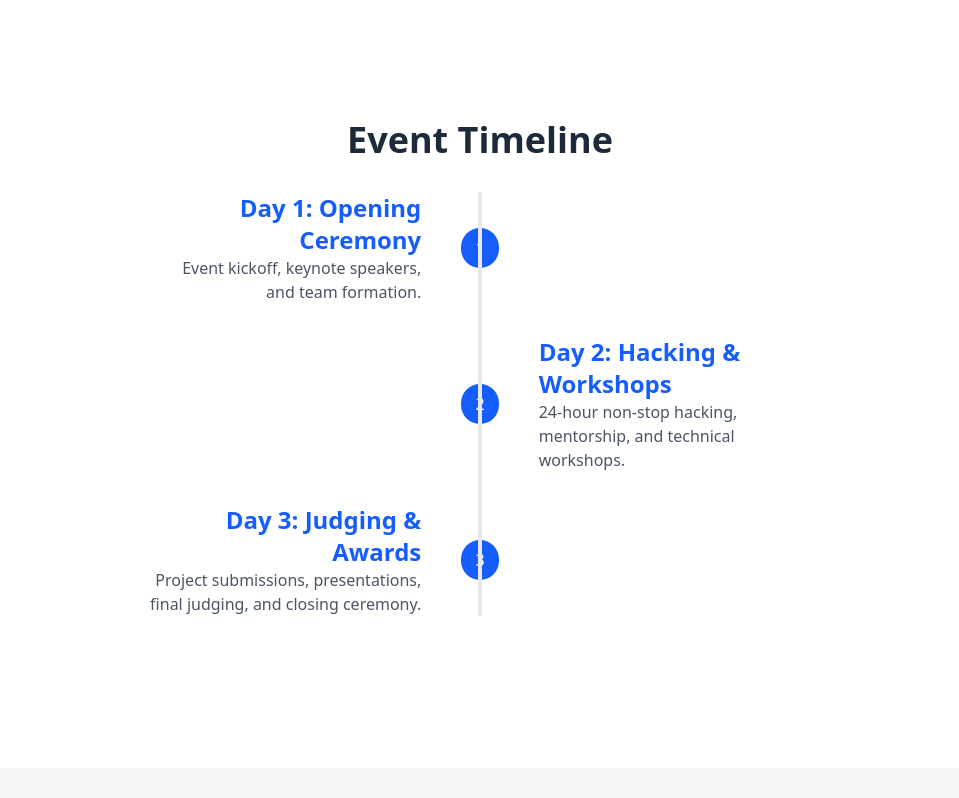
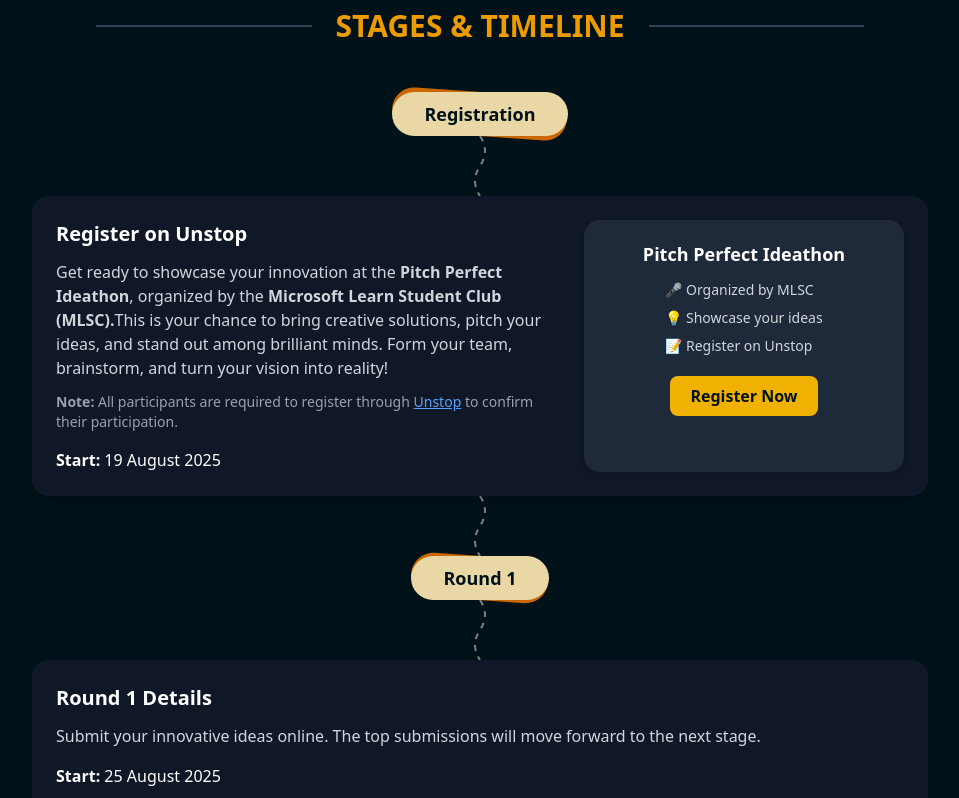
Before and after one commit to Microsoft-Learn-Students-Club/Ideathon-website, a React (Vite) app: page / in a window 1280 px wide. Shown: the part 1700-2498 px from the top of the page, without its empty margins (160-1119 px from the left). Built offline with nearby package versions, Linux system fonts and the light colour scheme.

Commit message:
made changes in timeline, basic structure done

```diff
--- /dev/null
+++ b/src/components/TiltedPill.jsx
@@ -0,0 +1,25 @@
+import React from "react";
+
+const TiltedPill = ({
+  title,
+  bgColor = "bg-gray-400",        // Foreground pill color
+  tiltedBgColor = "bg-white",      // Tilted background color
+}) => {
+  return (
+    <div className="relative inline-block">
+      {/* Tilted background */}
+      <div
+        className={`absolute inset-0 rounded-full transform rotate-4 ${tiltedBgColor}`}
+      ></div>
+
+      {/* Foreground pill */}
+      <div
+        className={`relative ${bgColor} text-black px-8 py-2 rounded-full text-lg font-semibold`}
+      >
+        {title}
+      </div>
+    </div>
+  );
+};
+
+export default TiltedPill;
--- a/src/components/Timeline.jsx
+++ b/src/components/Timeline.jsx
@@ -1,37 +1,137 @@
-import React from 'react';
+import React from "react";
+import TiltedPill from "./TiltedPill";
+
+const GroovyConnector = ({ color = "gray", height = 40}) => {
+  return (
+    <svg
+      width="40"
+      height={height}
+      viewBox={`0 0 40 ${height}`}
+      fill="none"
+      xmlns="http://www.w3.org/2000/svg"
+      className="mx-auto"
+    >
+      <path
+        d={`M20 0 Q 30 ${height / 4}, 20 ${height / 2} T 20 ${height}`}
+        stroke={color}
+        strokeWidth="2"
+        strokeDasharray="6 6"
+        fill="transparent"
+      />
+    </svg>
+  );
+};
 
 const Timeline = () => {
   return (
-        <div id="timeline" className="min-h-screen flex items-center justify-center bg-white dark:bg-gray-900 p-8">
-            <div className="text-center max-w-2xl">
-                <h2 className="text-4xl font-bold text-gray-800 dark:text-white mb-8">Event Timeline</h2>
-                <div className="relative">
-                    <div className="border-l-4 border-gray-200 dark:border-gray-700 absolute h-full left-1/2 -translate-x-1/2"></div>
-                    <div className="grid gap-8">
-                        <div className="flex flex-col md:flex-row items-center justify-between">
-                            <div className="order-1 md:order-none w-full md:w-1/2 md:pr-10 text-right">
-                                <h3 className="text-2xl font-semibold text-blue-600 dark:text-blue-400">Day 1: Opening Ceremony</h3>
-                                <p className="text-gray-600 dark:text-gray-400">Event kickoff, keynote speakers, and team formation.</p>
+    <div className="bg-black text-white min-h-screen flex flex-col items-center py-10">
+      {/* Section Heading */}
+      <h2 className="flex items-center text-3xl font-bold text-yellow uppercase mb-12 w-full max-w-3xl">
+        <span className="flex-grow h-[2px] bg-gray-700"></span>
+        <span className="px-6">Stages & Timeline</span>
+        <span className="flex-grow h-[2px] bg-gray-700"></span>
+      </h2>
+
+      <div className="flex flex-col items-center relative w-full">
+        {/* Registration Label */}
+        <TiltedPill title={"Registration"} bgColor="bg-cream" tiltedBgColor="bg-orange" />
+
+        {/* Connector line */}
+        <GroovyConnector color="gray" height={60} />
+
+        {/* Round 1 Card */}
+        <div className="bg-gray-900 rounded-2xl p-6 w-[90%] md:w-[70%] shadow-lg flex flex-col md:flex-row gap-6">
+          <div className="flex-1">
+            <h3 className="text-xl font-bold mb-3">Register on Unstop</h3>
+            <p className="text-gray-300 mb-3">
+              Get ready to showcase your innovation at the{" "}
+              <strong>Pitch Perfect Ideathon</strong>, organized by the{" "}
+              <strong>Microsoft Learn Student Club (MLSC).</strong>
+              This is your chance to bring creative solutions, pitch your ideas,
+              and stand out among brilliant minds. Form your team, brainstorm,
+              and turn your vision into reality!
+            </p>
+
+            <p className="text-sm text-gray-400">
+              <strong>Note:</strong> All participants are required to register
+              through{" "}
+              <a
+                href="https://unstop.com"
+                target="_blank"
+                rel="noopener noreferrer"
+                className="text-blue-400 underline"
+              >
+                Unstop
+              </a>{" "}
+              to confirm their participation.
+            </p>
+
+            <p className="mt-4">
+              <strong>Start:</strong> 19 August 2025
+            </p>
           </div>
-                            <div className="order-1 md:order-none w-10 h-10 rounded-full bg-blue-600 dark:bg-blue-400 flex items-center justify-center text-white">1</div>
-                            <div className="order-1 md:order-none w-full md:w-1/2 md:pl-10 text-left"></div>
-                        </div>
-                        <div className="flex flex-col md:flex-row items-center justify-between">
-                            <div className="order-1 md:order-none w-full md:w-1/2 md:pr-10 text-right"></div>
-                            <div className="order-1 md:order-none w-10 h-10 rounded-full bg-blue-600 dark:bg-blue-400 flex items-center justify-center text-white">2</div>
-                            <div className="order-1 md:order-none w-full md:w-1/2 md:pl-10 text-left">
-                                <h3 className="text-2xl font-semibold text-blue-600 dark:text-blue-400">Day 2: Hacking & Workshops</h3>
-                                <p className="text-gray-600 dark:text-gray-400">24-hour non-stop hacking, mentorship, and technical workshops.</p>
+
+          {/* Right side small card */}
+          <div className="bg-gray-800 rounded-2xl p-5 w-full md:w-80 shadow-md flex flex-col items-center relative">
+            <h4 className="text-lg font-bold mb-3">Pitch Perfect Ideathon</h4>
+
+            <ul className="space-y-2 text-gray-300 text-sm">
+              <li className="flex items-center gap-2">🎤 Organized by MLSC</li>
+              <li className="flex items-center gap-2">💡 Showcase your ideas</li>
+              <li className="flex items-center gap-2">📝 Register on Unstop</li>
+            </ul>
+
+            <button className="mt-5 bg-yellow-500 text-black px-5 py-2 rounded-lg font-semibold hover:bg-yellow-400 transition">
+              Register Now
+            </button>
           </div>
         </div>
-                        <div className="flex flex-col md:flex-row items-center justify-between">
-                            <div className="order-1 md:order-none w-full md:w-1/2 md:pr-10 text-right">
-                                <h3 className="text-2xl font-semibold text-blue-600 dark:text-blue-400">Day 3: Judging & Awards</h3>
-                                <p className="text-gray-600 dark:text-gray-400">Project submissions, presentations, final judging, and closing ceremony.</p>
       </div>
-                            <div className="order-1 md:order-none w-10 h-10 rounded-full bg-blue-600 dark:bg-blue-400 flex items-center justify-center text-white">3</div>
-                            <div className="order-1 md:order-none w-full md:w-1/2 md:pl-10 text-left"></div>
+
+      <GroovyConnector color="gray" height={60} />
+
+      <div className="flex flex-col items-center relative w-full">
+        {/* Round 1 Label */}
+        <TiltedPill title={"Round 1"} bgColor="bg-cream" tiltedBgColor="bg-orange" />
+
+        {/* Connector line */}
+        <GroovyConnector color="gray" height={60} />
+
+        {/* Round 1 Card */}
+        <div className="bg-gray-900 rounded-2xl p-6 w-[90%] md:w-[70%] shadow-lg flex flex-col md:flex-row gap-6">
+          <div className="flex-1">
+            <h3 className="text-xl font-bold mb-3">Round 1 Details</h3>
+            <p className="text-gray-300 mb-3">
+              Submit your innovative ideas online. The top submissions will move
+              forward to the next stage.
+            </p>
+
+            <p className="mt-4">
+              <strong>Start:</strong> 25 August 2025
+            </p>
           </div>
+        </div>
+
+        {/* Connector line */}
+        <GroovyConnector color="gray" height={60} />
+
+        <TiltedPill title={"Round 2"} bgColor="bg-cream" tiltedBgColor="bg-orange" />
+
+        {/* Connector line */}
+        <GroovyConnector color="gray" height={60} />
+
+        {/* Round 2 Card */}
+        <div className="bg-gray-900 rounded-2xl p-6 w-[90%] md:w-[70%] shadow-lg flex flex-col md:flex-row gap-6">
+          <div className="flex-1">
+            <h3 className="text-xl font-bold mb-3">Round 2 Details</h3>
+            <p className="text-gray-300 mb-3">
+              Shortlisted teams will pitch their solutions live in front of
+              judges. Finalists will be chosen from this round.
+            </p>
+
+            <p className="mt-4">
+              <strong>Start:</strong> 28 August 2025
+            </p>
           </div>
         </div>
       </div>
@@ -39,5 +139,4 @@
   );
 };
 
-
 export default Timeline;
```
Lines whose indentation alone changed are shown as unchanged.
